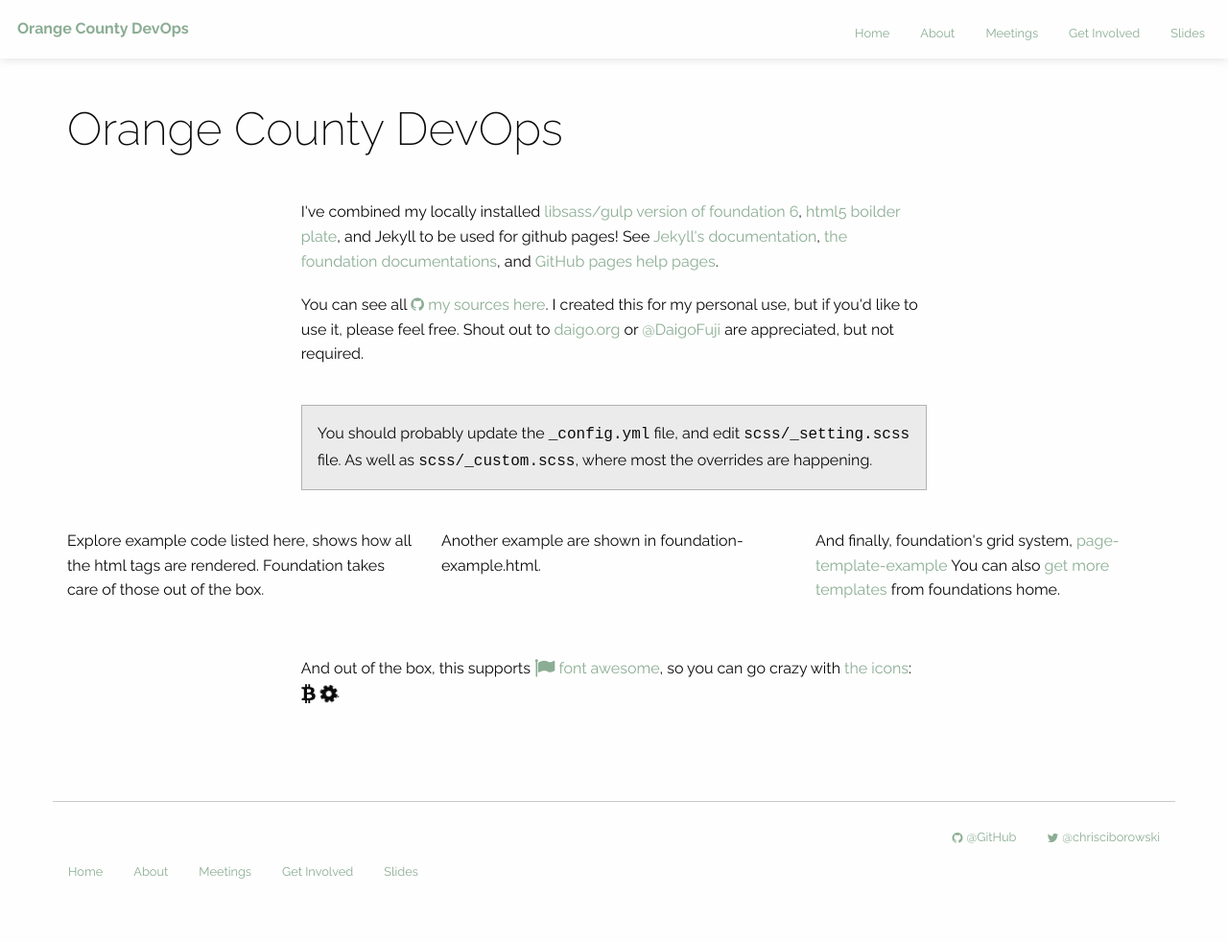
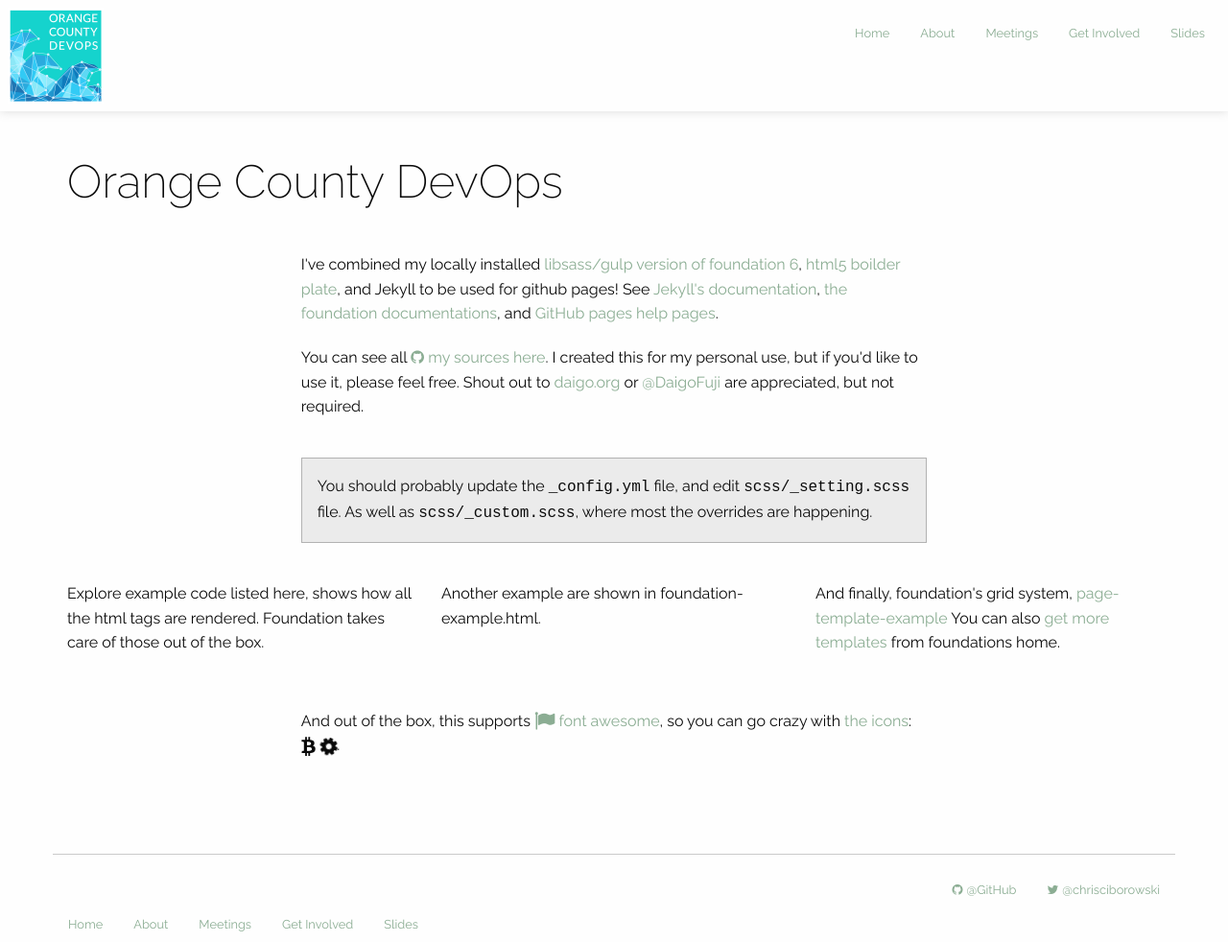
Before and after one commit to oc-devops/oc-devops.github.io, a Jekyll site: the page built from index.html, in a window 1280 px wide. Shown: the whole page at 96% size. Built offline with Jekyll 4.4.1, drawn with Linux system fonts in a browser that asks for light colours; nearby versions of some CDN libraries; before the commit the page ends 927 px from its top, so only the background shows below that.

Commit message:
updated nav

```diff
--- a/_layouts/default.html
+++ b/_layouts/default.html
@@ -49,7 +49,10 @@
 
           <div class="title-bar">
             <div class="title-bar-left">
-              <span class="title-bar-title mas"><a href="{{ site.url }}">{{ site.brand }}</a></span>
+              <!-- <span class="title-bar-title mas"><a href="{{ site.url }}">{{ site.brand }}</a></span> -->
+              <a href="/">
+                  <img class="ocdevops-logo" itemprop="image" src="img/ocdevops-logo.png" alt="Orange County DevOps Logo" style="height:100px">
+              </a>
             </div>
             <div class="title-bar-right mts">
               <ul class="menu quiet show-for-medium">
--- a/scss/_settings.scss
+++ b/scss/_settings.scss
@@ -62,7 +62,7 @@
 $white: #fefefe;
 $body-background: $white;
 $body-font-color: $black;
-$body-font-family: "Raleway","Helvetica Neue",Helvetica,Roboto,Arial,sans-serif;
+$body-font-family: "Lato","Raleway","Helvetica Neue",Helvetica,Roboto,Arial,sans-serif;
 $body-antialiased: true;
 $global-margin: 1rem;
 $global-padding: 1rem;
```
Also changed, not shown: img/ocdevops-logo.png (added).
